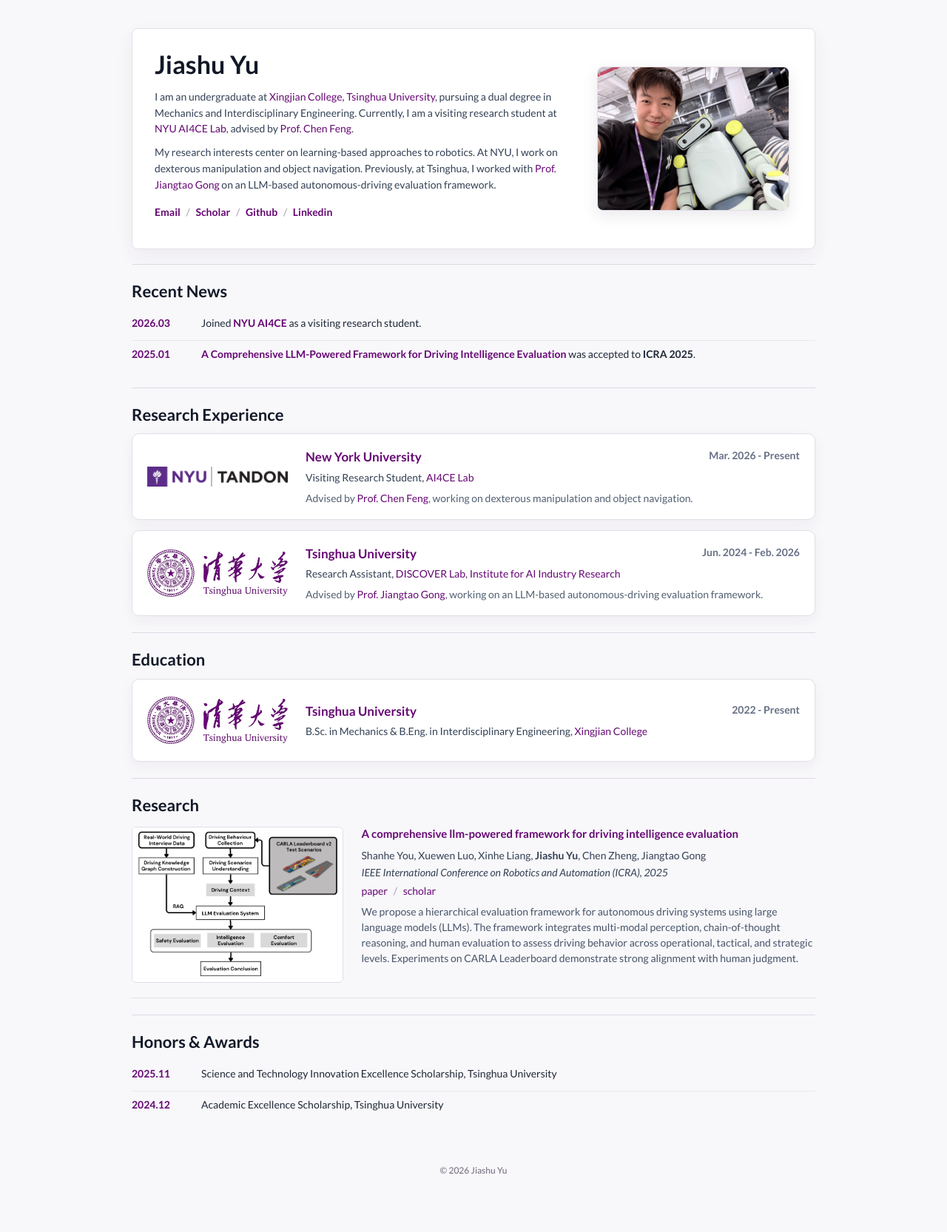
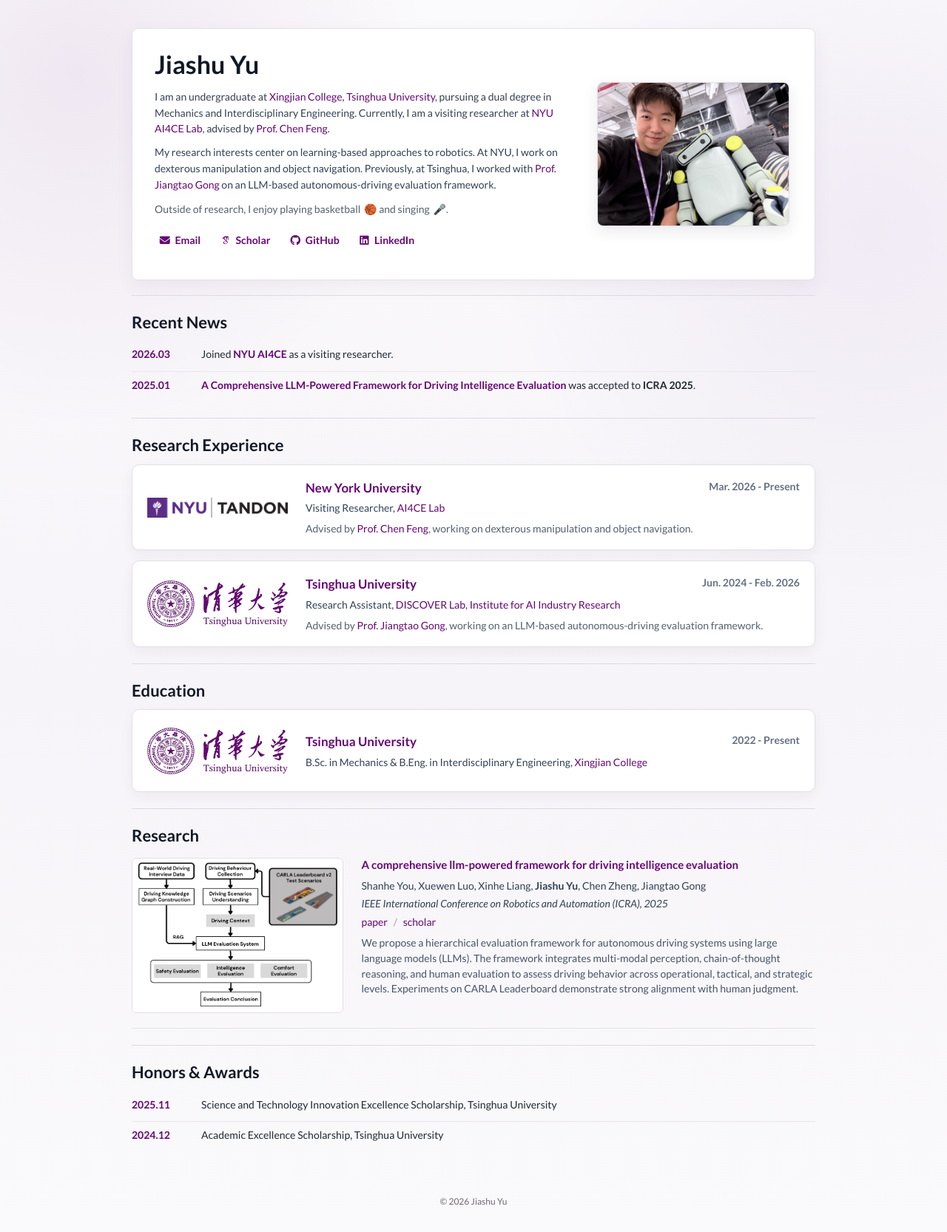
Before and after one commit to Jiashu-Yu/Jiashu-Yu.github.io, a Jekyll site: the page built from _pages/about.md, in a window 1280 px wide. Shown: the whole page at 74% size. Built offline with Jekyll 4.4.1, drawn with Linux system fonts in a browser that asks for light colours; before the commit the page ends 1624 px from its top, so only the background shows below that.

Commit message:
Polish homepage profile and background

```diff
--- a/_pages/about.md
+++ b/_pages/about.md
@@ -14,13 +14,14 @@
     <div class="profile-row">
       <div class="profile-copy">
         <h1 class="name" id="page-title">Jiashu Yu</h1>
-        <p>I am an undergraduate at <a href="https://www.xjc.tsinghua.edu.cn/" target="_blank" rel="noreferrer">Xingjian College, Tsinghua University</a>, pursuing a dual degree in Mechanics and Interdisciplinary Engineering. Currently, I am a visiting research student at <a href="https://ai4ce.github.io/" target="_blank" rel="noreferrer">NYU AI4CE Lab</a>, advised by <a href="https://engineering.nyu.edu/faculty/chen-feng" target="_blank" rel="noreferrer">Prof. Chen Feng</a>.</p>
+        <p>I am an undergraduate at <a href="https://www.xjc.tsinghua.edu.cn/" target="_blank" rel="noreferrer">Xingjian College, Tsinghua University</a>, pursuing a dual degree in Mechanics and Interdisciplinary Engineering. Currently, I am a visiting researcher at <a href="https://ai4ce.github.io/" target="_blank" rel="noreferrer">NYU AI4CE Lab</a>, advised by <a href="https://engineering.nyu.edu/faculty/chen-feng" target="_blank" rel="noreferrer">Prof. Chen Feng</a>.</p>
         <p>My research interests center on learning-based approaches to robotics. At NYU, I work on dexterous manipulation and object navigation. Previously, at Tsinghua, I worked with <a href="https://designschool.sjtu.edu.cn/teacher/31104c124abec4f853ad19c8530ab586/viceprofessor/detail/69a8d4cfe67ee39d2475bd96" target="_blank" rel="noreferrer">Prof. Jiangtao Gong</a> on an LLM-based autonomous-driving evaluation framework.</p>
-        <p class="contact-links">
-          <a href="mailto:{{ site.author.email }}">Email</a>
-          {% if site.author.googlescholar %}<span>/</span> <a href="{{ site.author.googlescholar }}" target="_blank" rel="noreferrer">Scholar</a>{% endif %}
-          {% if site.author.github %}<span>/</span> <a href="https://github.com/{{ site.author.github }}" target="_blank" rel="noreferrer">Github</a>{% endif %}
-          {% if site.author.linkedin %}<span>/</span> <a href="https://www.linkedin.com/in/{{ site.author.linkedin }}/" target="_blank" rel="noreferrer">Linkedin</a>{% endif %}
+        <p class="personal-interests">Outside of research, I enjoy playing basketball <span class="interest-emoji" role="img" aria-label="basketball">🏀</span> and singing <span class="interest-emoji" role="img" aria-label="microphone">🎤</span>.</p>
+        <p class="contact-links" aria-label="Profile links">
+          <a href="mailto:{{ site.author.email }}"><i class="contact-icon contact-icon--email" aria-hidden="true"></i>Email</a>
+          {% if site.author.googlescholar %}<a href="{{ site.author.googlescholar }}" target="_blank" rel="noreferrer"><i class="contact-icon contact-icon--scholar" aria-hidden="true"></i>Scholar</a>{% endif %}
+          {% if site.author.github %}<a href="https://github.com/{{ site.author.github }}" target="_blank" rel="noreferrer"><i class="contact-icon contact-icon--github" aria-hidden="true"></i>GitHub</a>{% endif %}
+          {% if site.author.linkedin %}<a href="https://www.linkedin.com/in/{{ site.author.linkedin }}/" target="_blank" rel="noreferrer"><i class="contact-icon contact-icon--linkedin" aria-hidden="true"></i>LinkedIn</a>{% endif %}
         </p>
       </div>
 
@@ -35,7 +36,7 @@
     <div class="news-panel">
       <div class="news-item">
         <time datetime="2026-03">2026.03</time>
-        <span>Joined <a href="https://ai4ce.github.io/" target="_blank" rel="noreferrer"><strong>NYU AI4CE</strong></a> as a visiting research student.</span>
+        <span>Joined <a href="https://ai4ce.github.io/" target="_blank" rel="noreferrer"><strong>NYU AI4CE</strong></a> as a visiting researcher.</span>
       </div>
       <div class="news-item">
         <time datetime="2025-01">2025.01</time>
@@ -56,7 +57,7 @@
             <a class="affiliation-institution" href="https://www.nyu.edu/" target="_blank" rel="noreferrer">New York University</a>
             <time datetime="2026-03">Mar. 2026 - Present</time>
           </div>
-          <div class="affiliation-role">Visiting Research Student, <a href="https://ai4ce.github.io/" target="_blank" rel="noreferrer">AI4CE Lab</a></div>
+          <div class="affiliation-role">Visiting Researcher, <a href="https://ai4ce.github.io/" target="_blank" rel="noreferrer">AI4CE Lab</a></div>
           <p>Advised by <a href="https://engineering.nyu.edu/faculty/chen-feng" target="_blank" rel="noreferrer">Prof. Chen Feng</a>, working on dexterous manipulation and object navigation.</p>
         </div>
       </article>
--- a/assets/css/research-home.css
+++ b/assets/css/research-home.css
@@ -1,5 +1,29 @@
 * {
   box-sizing: border-box;
+}
+
+@font-face {
+  font-family: "Font Awesome 6 Free";
+  font-style: normal;
+  font-weight: 900;
+  font-display: swap;
+  src: url("../webfonts/fa-solid-900.woff2") format("woff2");
+}
+
+@font-face {
+  font-family: "Font Awesome 6 Brands";
+  font-style: normal;
+  font-weight: 400;
+  font-display: swap;
+  src: url("../webfonts/fa-brands-400.woff2") format("woff2");
+}
+
+@font-face {
+  font-family: "Academicons";
+  font-style: normal;
+  font-weight: 400;
+  font-display: swap;
+  src: url("../fonts/academicons.woff") format("woff");
 }
 
 html {
@@ -8,7 +32,12 @@
 
 body {
   margin: 0;
-  background: #f8f7fa;
+  background-color: #f8f7fa;
+  background-image:
+    radial-gradient(circle at 8% 6%, rgba(102, 8, 116, 0.075), transparent 30rem),
+    radial-gradient(circle at 92% 18%, rgba(87, 6, 140, 0.055), transparent 32rem),
+    linear-gradient(180deg, #fbfafc 0%, #f6f4f8 56%, #faf9fb 100%);
+  background-repeat: no-repeat;
   color: #1f2937;
   font-family: Lato, Verdana, Helvetica, sans-serif;
   font-size: 14px;
@@ -111,16 +140,84 @@
   box-shadow: 0 7px 20px rgba(55, 38, 65, 0.1);
 }
 
+.personal-interests {
+  margin-top: 12px !important;
+  color: #526071 !important;
+}
+
+.interest-emoji {
+  display: inline-block;
+  margin-left: 2px;
+}
+
 .contact-links {
+  display: flex;
+  flex-wrap: wrap;
+  align-items: center;
+  gap: 8px 14px;
   margin-top: 16px !important;
   text-align: left;
 }
 
 .contact-links a {
+  display: inline-flex;
+  align-items: center;
+  gap: 6px;
+  padding: 4px 6px;
+  border-radius: 6px;
   font-weight: 700;
+  transition: background-color 150ms ease, color 150ms ease;
 }
 
-.contact-links span,
+.contact-links a:hover,
+.contact-links a:focus-visible {
+  background: rgba(102, 8, 116, 0.08);
+}
+
+.contact-icon {
+  display: inline-block;
+  width: 1.1em;
+  text-align: center;
+  font-style: normal;
+  line-height: 1;
+}
+
+.contact-icon::before {
+  display: block;
+}
+
+.contact-icon--email {
+  font-family: "Font Awesome 6 Free";
+  font-weight: 900;
+}
+
+.contact-icon--email::before {
+  content: "\f0e0";
+}
+
+.contact-icon--scholar {
+  font-family: "Academicons";
+  font-weight: 400;
+}
+
+.contact-icon--scholar::before {
+  content: "\e9d4";
+}
+
+.contact-icon--github,
+.contact-icon--linkedin {
+  font-family: "Font Awesome 6 Brands";
+  font-weight: 400;
+}
+
+.contact-icon--github::before {
+  content: "\f09b";
+}
+
+.contact-icon--linkedin::before {
+  content: "\f08c";
+}
+
 .paper-links span {
   margin: 0 5px;
   color: #a49aaa;
@@ -376,8 +473,12 @@
     max-width: 260px;
   }
 
-  .name,
+  .name {
+    text-align: center;
+  }
+
   .contact-links {
+    justify-content: center;
     text-align: center;
   }
 
```
